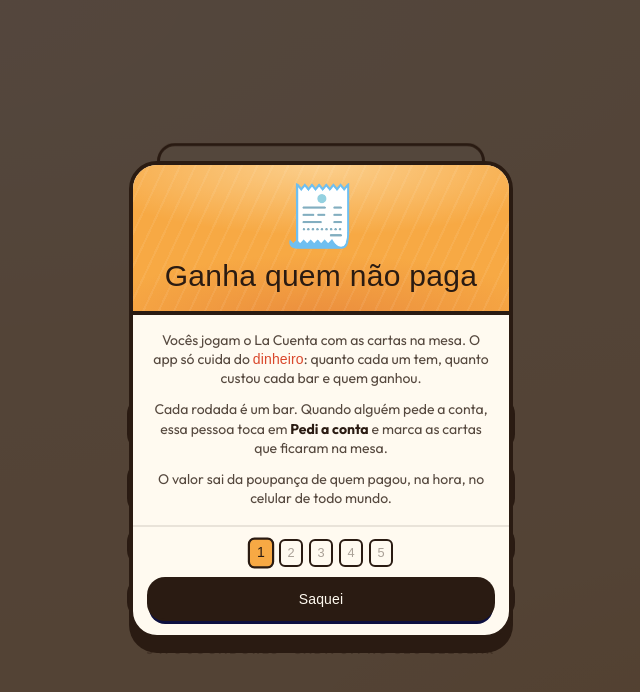
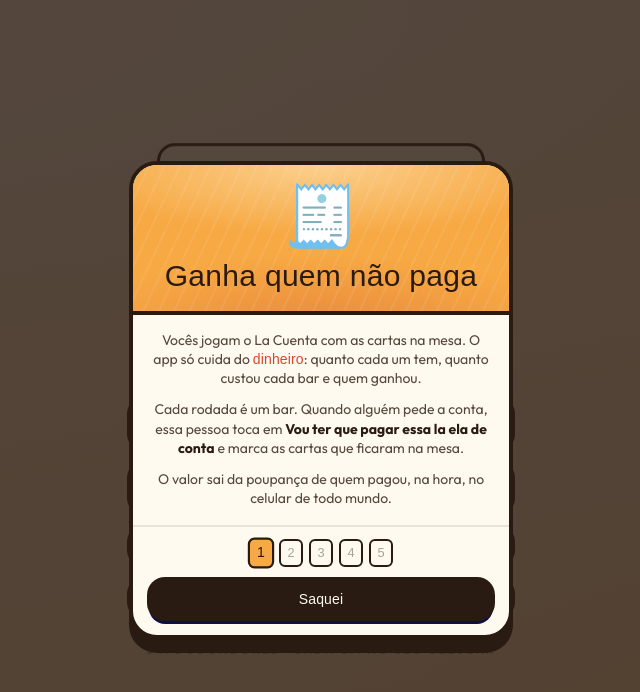
Before and after one commit to luanmagalhaes/la-cuentita, a Next.js app: page / in a window 1280 px wide. Shown: the top 692 px of the page, without its empty margins (319-959 px from the left). Built offline with nearby package versions, Linux system fonts and the light colour scheme; a web font is replaced by a local one.

Commit message:
Novo texto do botao da conta

```diff
--- a/src/components/game/HowToPlay.tsx
+++ b/src/components/game/HowToPlay.tsx
@@ -33,7 +33,7 @@ const slides: Slide[] = [
         </p>
         <p>
           Cada rodada é um bar. Quando alguém pede a conta, essa pessoa toca em{" "}
-          <strong className="text-ink">Pedi a conta</strong> e marca as cartas que ficaram na mesa.
+          <strong className="text-ink">Vou ter que pagar essa la ela de conta</strong> e marca as cartas que ficaram na mesa.
         </p>
         <p>O valor sai da poupança de quem pagou, na hora, no celular de todo mundo.</p>
       </div>
--- a/src/components/game/TableScreen.tsx
+++ b/src/components/game/TableScreen.tsx
@@ -77,10 +77,10 @@ export function TableScreen({
       footer={
         <div className="flex flex-col gap-2">
           <Button variant="flame" size="lg" fullWidth disabled={busy} onClick={onLaunchBill}>
-            Pedi a conta do bar {room.round_number}
+            Vou ter que pagar essa la ela de conta
           </Button>
           <p className="text-center text-xs font-semibold text-ink/55">
-            Quem pediu a conta toca aqui e marca as cartas da mesa
+            Bar {room.round_number}: quem pediu a conta toca aqui e marca as cartas da mesa
           </p>
         </div>
       }
```
